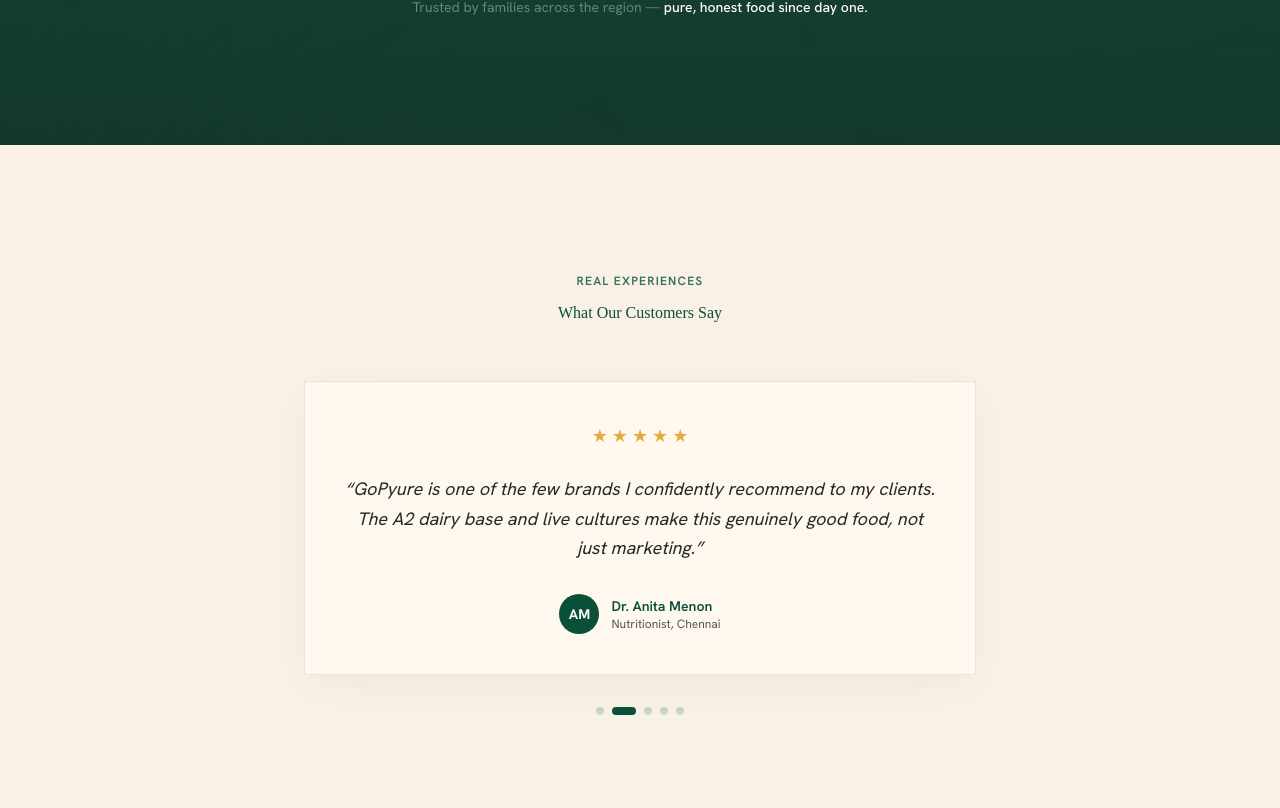
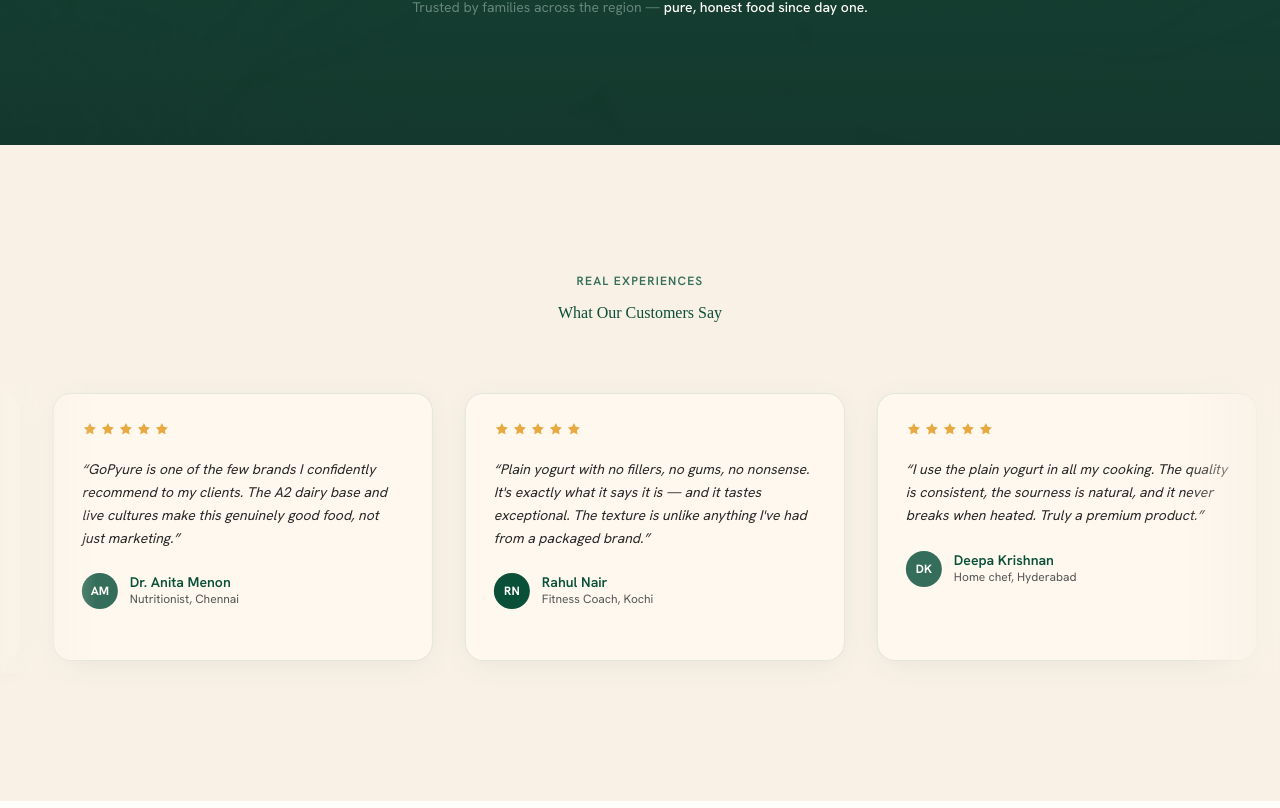
Before and after one commit to ARJuice/GoPyure-Landing-Page, a Next.js app: page / in a window 1280 px wide. Shown: the part 3672-4480 px from the top of the page. Built offline with nearby package versions, Linux system fonts and the light colour scheme; a web font is replaced by a local one.

Commit message:
feat: Replace testimonials with infinite scrolling carousel

```diff
--- a/app/components/Testimonials.tsx
+++ b/app/components/Testimonials.tsx
@@ -1,7 +1,7 @@
 "use client";
 
-import { useState, useEffect } from "react";
-import { motion, AnimatePresence } from "framer-motion";
+import { useRef, useEffect } from "react";
+import { motion } from "framer-motion";
 
 const testimonials = [
   {
@@ -11,6 +11,7 @@
       "I've been buying GoPyure yogurt every week for the past three months. Knowing there are zero preservatives gives me real peace of mind when feeding my kids.",
     rating: 5,
     initial: "PS",
+    color: "#0A5039",
   },
   {
     name: "Dr. Anita Menon",
@@ -19,6 +20,7 @@
       "GoPyure is one of the few brands I confidently recommend to my clients. The A2 dairy base and live cultures make this genuinely good food, not just marketing.",
     rating: 5,
     initial: "AM",
+    color: "#346E5B",
   },
   {
     name: "Rahul Nair",
@@ -27,6 +29,7 @@
       "Plain yogurt with no fillers, no gums, no nonsense. It's exactly what it says it is — and it tastes exceptional. The texture is unlike anything I've had from a packaged brand.",
     rating: 5,
     initial: "RN",
+    color: "#0A5039",
   },
   {
     name: "Deepa Krishnan",
@@ -35,42 +38,84 @@
       "I use the plain yogurt in all my cooking. The quality is consistent, the sourness is natural, and it never breaks when heated. Truly a premium product.",
     rating: 5,
     initial: "DK",
+    color: "#346E5B",
   },
   {
     name: "Harvest Catering Co.",
     role: "Event Caterer, Thrissur",
     quote:
-      "We started offering GoPyure Mango & Blueberry yogurts as healthy mini-dessert cups at weddings and corporate events. The response has been overwhelming — guests rave about the authentic fruit flavors and smooth finish.",
+      "We started offering GoPyure Mango & Blueberry yogurts as healthy mini-dessert cups at weddings and corporate events. The response has been overwhelming — guests rave about the authentic fruit flavours and smooth finish.",
     rating: 5,
     initial: "HC",
+    color: "#0A5039",
   },
 ];
 
+// Duplicate the list so the loop feels truly infinite
+const looped = [...testimonials, ...testimonials, ...testimonials];
+
+function StarRating({ count }: { count: number }) {
+  return (
+    <div className="flex gap-0.5 mb-5">
+      {Array.from({ length: count }).map((_, i) => (
+        <svg key={i} viewBox="0 0 16 16" className="w-4 h-4 fill-[#E8A940]">
+          <path d="M8 1l1.85 3.75L14 5.5l-3 2.92.71 4.13L8 10.4l-3.71 2.15L5 8.42 2 5.5l4.15-.75z" />
+        </svg>
+      ))}
+    </div>
+  );
+}
+
+function Card({ t }: { t: (typeof testimonials)[0] }) {
+  return (
+    <div
+      className="flex-shrink-0 w-[340px] sm:w-[380px] mx-4 rounded-2xl p-7 select-none"
+      style={{
+        background: "rgba(255,249,240,0.92)",
+        border: "1px solid rgba(155,183,174,0.28)",
+        boxShadow: "0 6px 32px -4px rgba(10,80,57,0.07)",
+      }}
+    >
+      <StarRating count={t.rating} />
+
+      <blockquote className="text-sm leading-relaxed text-ink-charcoal italic mb-6">
+        &ldquo;{t.quote}&rdquo;
+      </blockquote>
+
+      <div className="flex items-center gap-3">
+        <div
+          className="w-9 h-9 rounded-full flex-shrink-0 flex items-center justify-center
+                     text-xs font-bold text-cream-ivory"
+          style={{ background: t.color }}
+        >
+          {t.initial}
+        </div>
+        <div>
+          <p className="text-sm font-semibold text-pyure-deep leading-none">{t.name}</p>
+          <p className="text-xs text-ink-muted mt-0.5">{t.role}</p>
+        </div>
+      </div>
+    </div>
+  );
+}
+
 export default function Testimonials() {
-  const [active, setActive] = useState(0);
+  const trackRef = useRef<HTMLDivElement>(null);
 
-  useEffect(() => {
-    const interval = setInterval(() => {
-      setActive((prev) => (prev + 1) % testimonials.length);
-    }, 5000);
-    return () => clearInterval(interval);
-  }, []);
-
+  // CSS-only infinite marquee via animation; pause on hover handled in CSS
   return (
     <section
       id="testimonials"
-      className="py-24 lg:py-32"
+      className="py-24 lg:py-32 overflow-hidden"
       style={{ background: "#F9F1E6" }}
     >
-      <div className="max-w-5xl mx-auto px-6 lg:px-12">
-
       {/* Header */}
       <motion.div
         initial={{ opacity: 0, y: 20 }}
         whileInView={{ opacity: 1, y: 0 }}
         viewport={{ once: true }}
         transition={{ duration: 0.6 }}
-          className="text-center mb-14"
+        className="text-center mb-14 px-6"
       >
         <p className="text-xs font-semibold tracking-widest uppercase text-pyure-sage mb-3">
           Real Experiences
@@ -83,68 +128,54 @@
         </h2>
       </motion.div>
 
-        {/* Testimonial card */}
-        <div className="relative min-h-[260px] flex items-center justify-center">
-          <AnimatePresence mode="wait">
-            <motion.div
-              key={active}
-              initial={{ opacity: 0, y: 16 }}
-              animate={{ opacity: 1, y: 0 }}
-              exit={{ opacity: 0, y: -16 }}
-              transition={{ duration: 0.5, ease: [0.25, 1, 0.5, 1] }}
-              className="w-full max-w-2xl mx-auto rounded-card p-8 lg:p-10 text-center"
+      {/* Carousel — left-edge & right-edge fades */}
+      <div className="relative">
+        {/* Left fade */}
+        <div
+          className="absolute left-0 top-0 bottom-0 w-24 z-10 pointer-events-none"
           style={{
-                background: "rgba(255,249,240,0.85)",
-                border: "1px solid rgba(155,183,174,0.28)",
-                boxShadow: "0 10px 40px -8px rgba(10,80,57,0.07)",
+            background:
+              "linear-gradient(to right, #F9F1E6 0%, rgba(249,241,230,0) 100%)",
           }}
+        />
+        {/* Right fade */}
+        <div
+          className="absolute right-0 top-0 bottom-0 w-24 z-10 pointer-events-none"
+          style={{
+            background:
+              "linear-gradient(to left, #F9F1E6 0%, rgba(249,241,230,0) 100%)",
+          }}
+        />
+
+        {/* Scrolling track */}
+        <div
+          ref={trackRef}
+          className="flex items-stretch py-3 testimonial-marquee"
+          style={{ width: "max-content" }}
+          aria-label="Customer testimonials carousel"
         >
-              {/* Stars */}
-              <div className="flex justify-center gap-1 mb-6">
-                {[...Array(testimonials[active].rating)].map((_, i) => (
-                  <span key={i} className="text-[#E8A940] text-lg">★</span>
-                ))}
-              </div>
-
-              {/* Quote */}
-              <blockquote className="text-base lg:text-lg text-ink-charcoal leading-relaxed mb-8 italic">
-                &ldquo;{testimonials[active].quote}&rdquo;
-              </blockquote>
-
-              {/* Author */}
-              <div className="flex items-center justify-center gap-3">
-                <div
-                  className="w-10 h-10 rounded-full flex items-center justify-center text-sm font-bold text-cream-ivory"
-                  style={{ background: "#0A5039" }}
-                >
-                  {testimonials[active].initial}
-                </div>
-                <div className="text-left">
-                  <p className="text-sm font-semibold text-pyure-deep">{testimonials[active].name}</p>
-                  <p className="text-xs text-ink-muted">{testimonials[active].role}</p>
-                </div>
-              </div>
-            </motion.div>
-          </AnimatePresence>
-        </div>
-
-        {/* Dots */}
-        <div className="flex justify-center gap-2 mt-8">
-          {testimonials.map((_, i) => (
-            <button
-              key={i}
-              onClick={() => setActive(i)}
-              className="rounded-full transition-all duration-300"
-              style={{
-                width: i === active ? "24px" : "8px",
-                height: "8px",
-                background: i === active ? "#0A5039" : "rgba(155,183,174,0.5)",
-              }}
-              aria-label={`Go to testimonial ${i + 1}`}
-            />
+          {looped.map((t, i) => (
+            <Card key={i} t={t} />
           ))}
         </div>
       </div>
+
+      <style jsx>{`
+        .testimonial-marquee {
+          animation: marquee-scroll 38s linear infinite;
+        }
+        .testimonial-marquee:hover {
+          animation-play-state: paused;
+        }
+        @keyframes marquee-scroll {
+          0% {
+            transform: translateX(0);
+          }
+          100% {
+            transform: translateX(calc(-100% / 3));
+          }
+        }
+      `}</style>
     </section>
   );
 }
```
Lines whose indentation alone changed are shown as unchanged.
